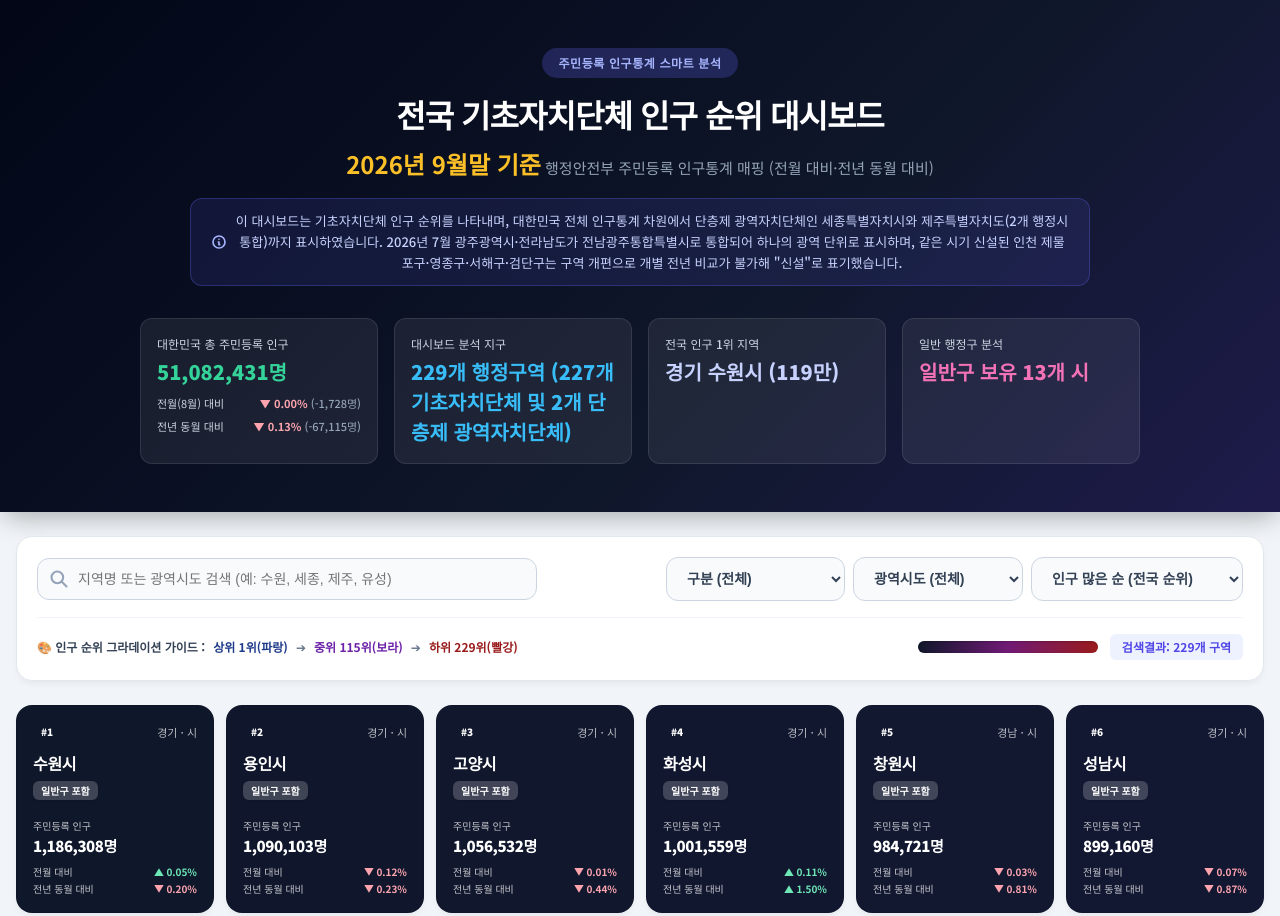
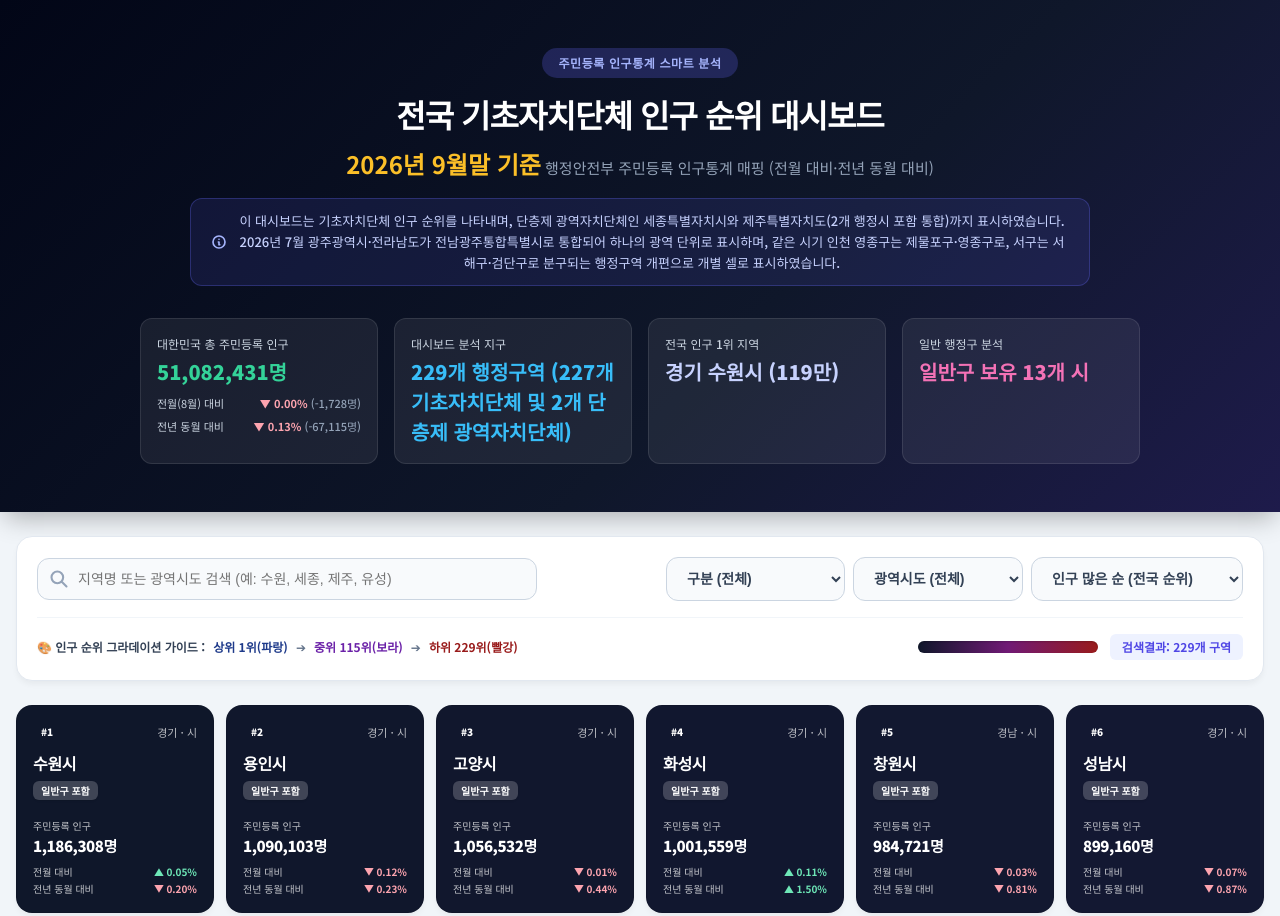
Before and after one commit to MichaelChe-76/my_dashboard, a plain HTML site: page population202609_1.html in a window 1280 px wide. Shown: the top 916 px of the page. Drawn offline with Linux system fonts and the light colour scheme.

Commit message:
Update population202609_1.html

```diff
--- a/population202609_1.html
+++ b/population202609_1.html
@@ -588,7 +588,7 @@
           <svg width="16" height="16" fill="none" stroke="#a5b4fc" stroke-width="2.5" viewBox="0 0 24 24" style="flex-shrink: 0;">
             <path stroke-linecap="round" stroke-linejoin="round" d="M13 16h-1v-4h-1m1-4h.01M21 12a9 9 0 11-18 0 9 9 0 0118 0z"></path>
           </svg>
-          이 대시보드는 기초자치단체 인구 순위를 나타내며, 대한민국 전체 인구통계 차원에서 단층제 광역자치단체인 세종특별자치시와 제주특별자치도(2개 행정시 통합)까지 표시하였습니다. 2026년 7월 광주광역시·전라남도가 전남광주통합특별시로 통합되어 하나의 광역 단위로 표시하며, 같은 시기 신설된 인천 제물포구·영종구·서해구·검단구는 구역 개편으로 개별 전년 비교가 불가해 "신설"로 표기했습니다.
+          이 대시보드는 기초자치단체 인구 순위를 나타내며, 단층제 광역자치단체인 세종특별자치시와 제주특별자치도(2개 행정시 포함 통합)까지 표시하였습니다. 2026년 7월 광주광역시·전라남도가 전남광주통합특별시로 통합되어 하나의 광역 단위로 표시하며, 같은 시기 인천 영종구는 제물포구·영종구로, 서구는 서해구·검단구로 분구되는 행정구역 개편으로 개별 셀로 표시하였습니다.
         </p>
       </div>
 
```
